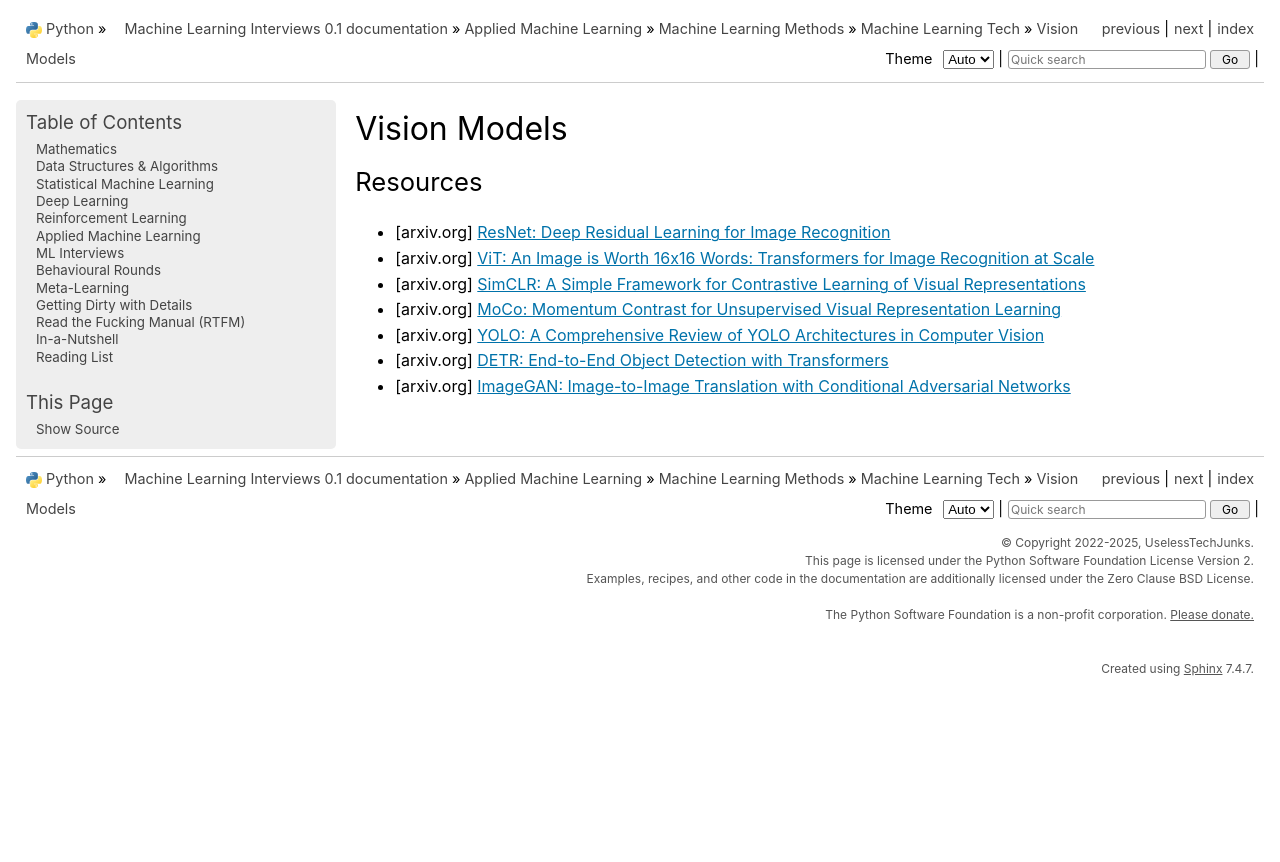
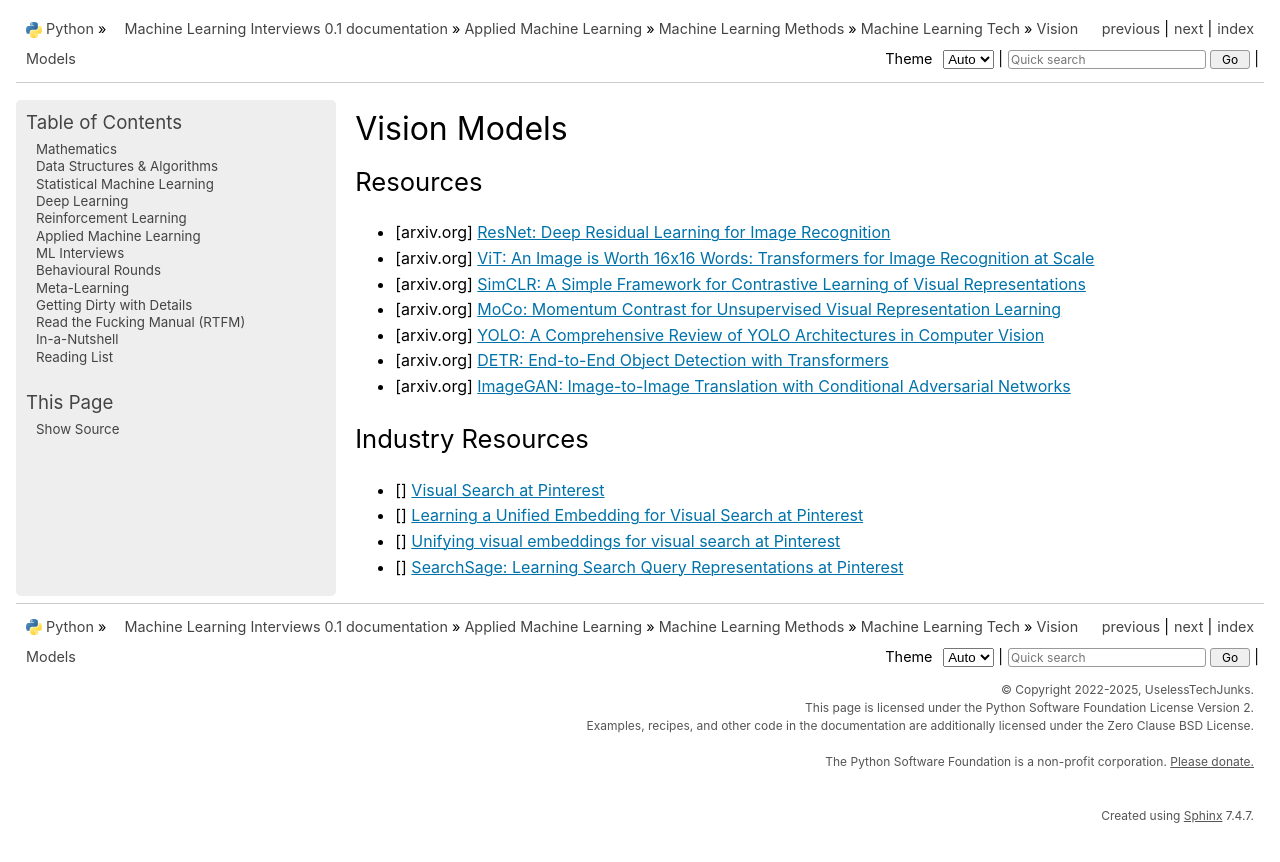
Before and after one commit to uselesstechjunks/leetcode, a Sphinx documentation site: the page built from docs/source/applied/methods/tech/vision.rst, in a window 1280 px wide. Shown: the top 862 px of the page. Built offline with Sphinx 7.4.7, drawn with Linux system fonts in a browser that asks for light colours; pages that are not in the unit, such as notebooks, are missing from menus.

Commit message:
Update vision.rst

```diff
--- a/docs/source/applied/methods/tech/vision.rst
+++ b/docs/source/applied/methods/tech/vision.rst
@@ -11,3 +11,11 @@ Resources
 - [arxiv.org] `YOLO: A Comprehensive Review of YOLO Architectures in Computer Vision <https://arxiv.org/abs/2304.00501>`_
 - [arxiv.org] `DETR: End-to-End Object Detection with Transformers <https://arxiv.org/abs/2005.12872>`_
 - [arxiv.org] `ImageGAN: Image-to-Image Translation with Conditional Adversarial Networks <https://arxiv.org/pdf/1611.07004>`_
+
+**********************************************************************************
+Industry Resources
+**********************************************************************************
+- [] `Visual Search at Pinterest <https://arxiv.org/abs/1505.07647>`_
+- [] `Learning a Unified Embedding for Visual Search at Pinterest <https://arxiv.org/abs/1908.01707>`_
+- [] `Unifying visual embeddings for visual search at Pinterest <https://medium.com/pinterest-engineering/unifying-visual-embeddings-for-visual-search-at-pinterest-74ea7ea103f0>`_
+- [] `SearchSage: Learning Search Query Representations at Pinterest <https://medium.com/pinterest-engineering/searchsage-learning-search-query-representations-at-pinterest-654f2bb887fc>`_
```
